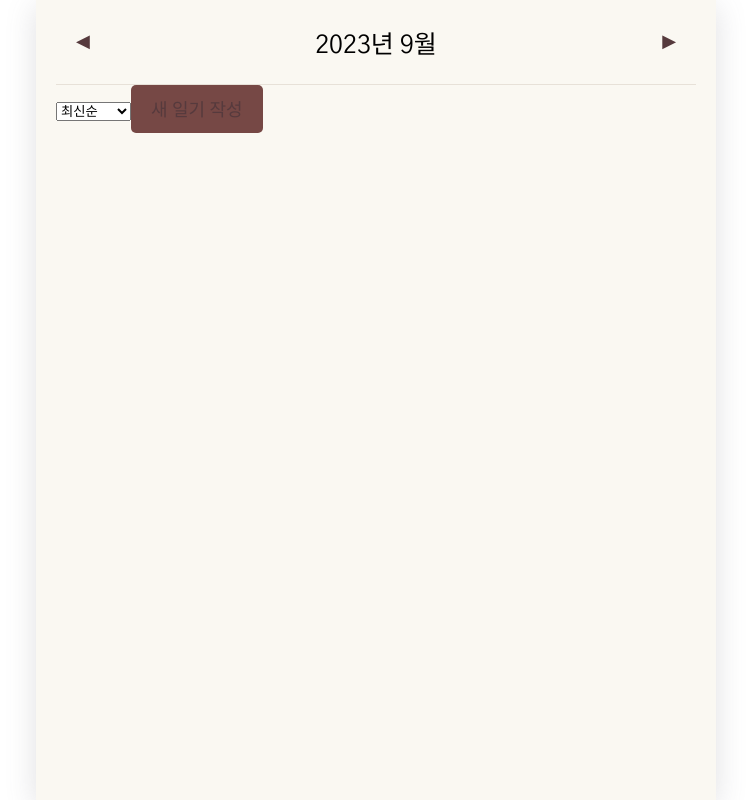
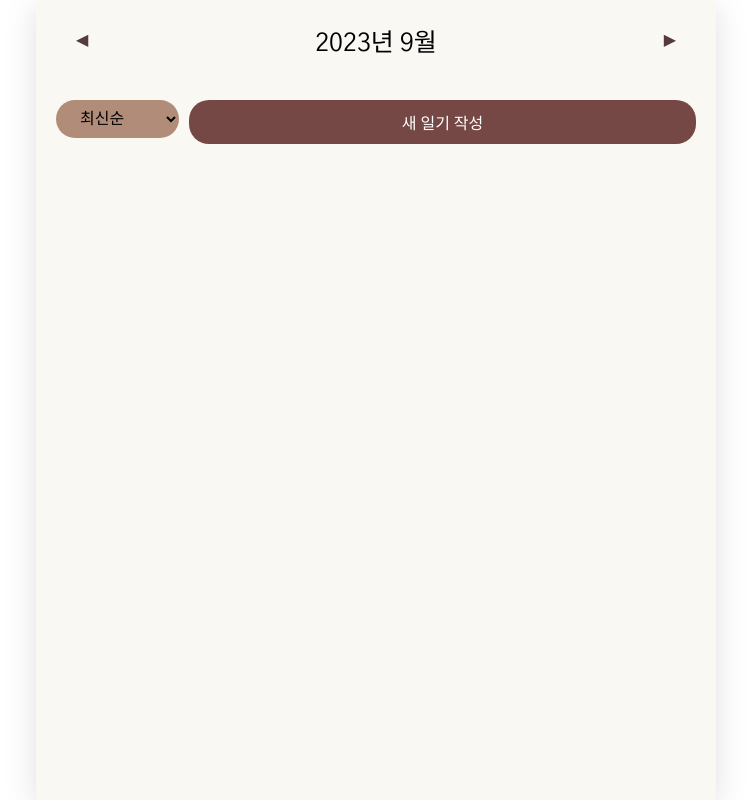
Before and after one commit to Yoonyesol/Dream_note, a React (Create React App) app: page / in a window 1280 px wide. Shown: the whole page, without its empty margins (264-1015 px from the left). Built offline with nearby package versions, Linux system fonts and the light colour scheme.

Commit message:
페이지 구현: 홈(Home)-select, button CSS 스타일링

```diff
--- a/src/components/Button.css
+++ b/src/components/Button.css
@@ -1,11 +1,11 @@
 .Button {
   cursor: pointer;
   border: none;
-  border-radius: 5px;
+  border-radius: 20px;
 
   padding: 10px 20px;
 
-  font-size: 18px;
+  font-size: 16px;
   color: #563a3d;
   background-color: transparent;
 
@@ -16,14 +16,17 @@
 
 .Button.negative {
   background-color: #b18c79;
+  color: white;
 }
 
 .Button.positive {
   background-color: #764845;
+  color: white;
 }
 
 .Button.plus {
   background-color: #975ab7;
+  color: white;
 
   font-size: 14px;
 }
--- a/src/components/Header.css
+++ b/src/components/Header.css
@@ -3,7 +3,7 @@ header {
 
   display: flex;
   align-items: center;
-  border-bottom: 1px solid #e7e1d8;
+  /* border-bottom: 1px solid #e7e1d8; */
 }
 
 header > div {
--- /dev/null
+++ b/src/diary/DiaryList.css
@@ -0,0 +1,27 @@
+.diary-list .menu {
+  margin: 20px 0px;
+
+  display: flex;
+  justify-content: space-between;
+}
+
+.diary-list .menu .right-items {
+  flex-grow: 1; /*left-items 제외한 전체 영역의 넓이를 갖게 됨*/
+}
+
+.diary-list .menu .right-items button {
+  width: 100%;
+}
+
+.diary-list .control-menu {
+  margin-right: 10px;
+  border: none;
+  border-radius: 20px;
+  background-color: #b18c79;
+
+  padding: 10px 20px;
+
+  cursor: pointer;
+  font-family: "Gothic A1", sans-serif;
+  font-size: 16px;
+}
--- a/src/diary/DiaryList.js
+++ b/src/diary/DiaryList.js
@@ -1,6 +1,8 @@
 import { useState } from "react";
 import Button from "../components/Button";
 import { useNavigate } from "react-router-dom";
+
+import "./DiaryList.css";
 
 const sortOption = [
   { value: "latest", name: "최신순" },
@@ -10,7 +12,11 @@ const sortOption = [
 //최신순, 오래된 순 출력해주고 각 값을 선택하면 그에 맞춰 setSortType을 바꿔주는 컴포넌트
 const ControlMenu = ({ value, choosOption, optionList }) => {
   return (
-    <select value={value} onChange={(e) => choosOption(e.target.value)}>
+    <select
+      className="control-menu"
+      value={value}
+      onChange={(e) => choosOption(e.target.value)}
+    >
       {optionList.map((it, idx) => (
         <option key={idx} value={it.value}>
           {it.name}
@@ -43,17 +49,23 @@ const DiaryList = ({ diaryList }) => {
   };
 
   return (
-    <div>
+    <div className="diary-list">
+      <div className="menu">
+        <div className="left-items">
           <ControlMenu
             value={sortType}
             choosOption={setSortType}
             optionList={sortOption}
           />
+        </div>
+        <div className="right-items">
           <Button
             type="positive"
             text="새 일기 작성"
             onClick={() => navigate("/new")}
           />
+        </div>
+      </div>
       {getSortedDiaryList().map((it) => (
         <div key={it.id}>{it.content}</div>
       ))}
```
Lines whose indentation alone changed are shown as unchanged.
